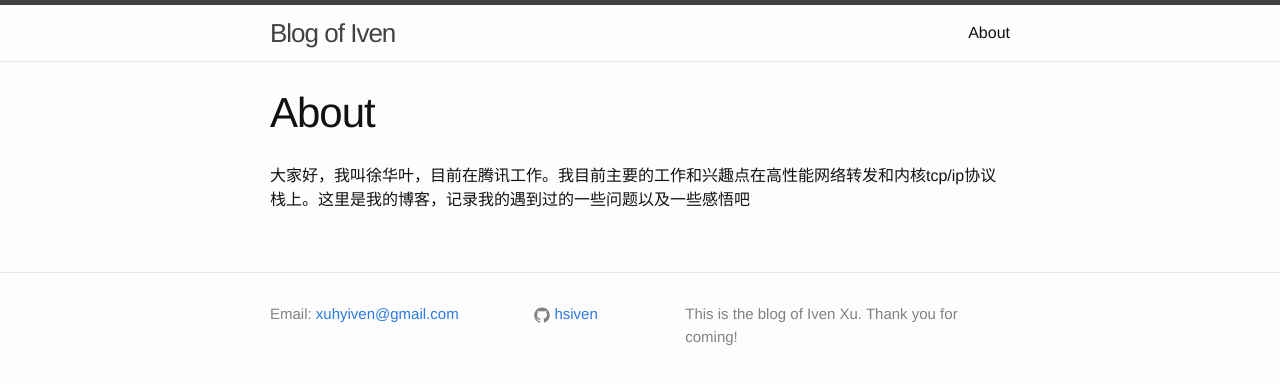
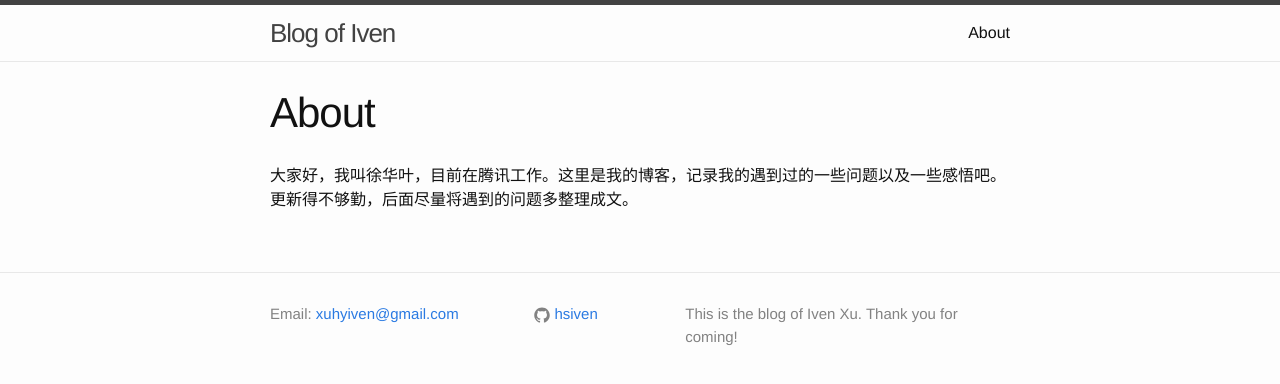
Before and after one commit to hsiven/hsiven.github.io, a Jekyll site: the page built from about.md, in a window 1280 px wide. Shown: the top 384 px of the page. Built offline with Jekyll 4.4.1, drawn with Linux system fonts in a browser that asks for light colours.

Commit message:
change the about.md

```diff
--- a/about.md
+++ b/about.md
@@ -4,4 +4,4 @@ title: About
 permalink: /about/
 ---
 
-大家好，我叫徐华叶，目前在腾讯工作。我目前主要的工作和兴趣点在高性能网络转发和内核tcp/ip协议栈上。这里是我的博客，记录我的遇到过的一些问题以及一些感悟吧
+大家好，我叫徐华叶，目前在腾讯工作。这里是我的博客，记录我的遇到过的一些问题以及一些感悟吧。更新得不够勤，后面尽量将遇到的问题多整理成文。
```
